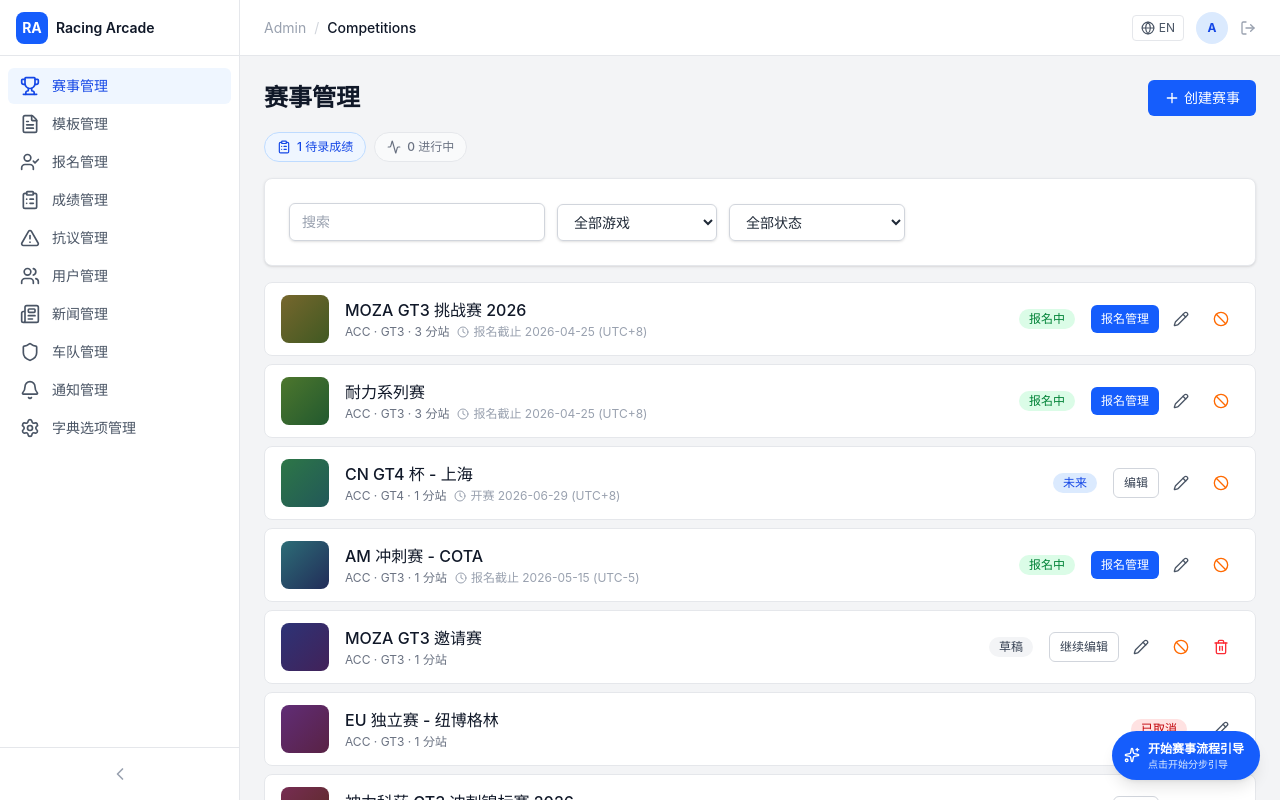
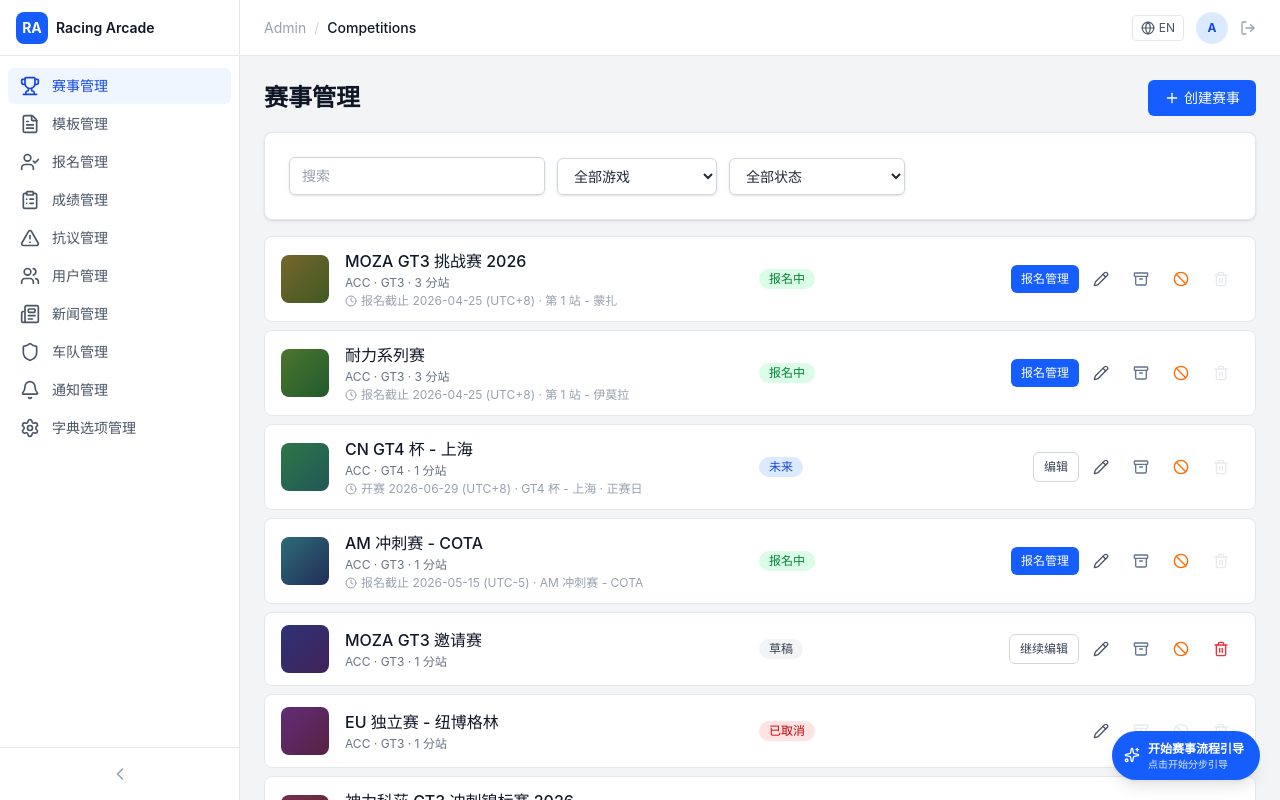
Before and after one commit to SagaLinZP/Racing-Arcade-Admin, a React (Vite) app: page /Racing-Arcade-Admin/competitions in a window 1280 px wide. Built offline with nearby package versions, Linux system fonts and the light colour scheme.

Commit message:
feat: add archived status and related functionalities for competitions

```diff
--- a/src/data/competitions.ts
+++ b/src/data/competitions.ts
@@ -10,6 +10,7 @@ export type CompetitionStatus =
   | 'RegistrationClosed'
   | 'InProgress'
   | 'Completed'
+  | 'Archived'
   | 'Cancelled'
 
 export type RoundStatus = CompetitionStatus | 'ResultsLocked'
@@ -286,7 +287,7 @@ export interface Competition {
   resultLockWindowHours?: number
   defaultRuleset: CompetitionRuleset
   rounds: Round[]
-  statusOverride?: 'Draft' | 'Cancelled'
+  statusOverride?: 'Draft' | 'Cancelled' | 'Archived'
   cancelledReason_zh?: string
   cancelledReason_en?: string
   createdBy: string
--- a/src/i18n/en.ts
+++ b/src/i18n/en.ts
@@ -157,6 +157,7 @@ export const en = {
       InProgress: 'In Progress',
       Completed: 'Completed',
       ResultsLocked: 'Results Locked',
+      Archived: 'Archived',
       Cancelled: 'Cancelled',
     },
     createFrom: 'Create From',
@@ -214,8 +215,6 @@ export const en = {
     ctaManageEvent: 'Manage event',
     ctaEnterResults: 'Enter results',
     ctaViewResults: 'View results',
-    todoResults: 'results to enter',
-    todoInProgress: 'in progress',
     regDeadline: 'Reg. closes',
     startsLabel: 'Starts',
     editCompetition: 'Edit Competition',
@@ -241,6 +240,8 @@ export const en = {
     tabRounds: 'Rounds & Schedule',
     deleteCompetition: 'Delete Competition',
     deleteCompetitionConfirm: 'Delete this competition? All rounds and sessions will be permanently deleted. This action cannot be undone.',
+    archiveCompetition: 'Archive (mark ended)',
+    unarchiveCompetition: 'Unarchive',
     cancelCompetition: 'Cancel Competition',
     cancelCompetitionConfirm: 'Cancel this competition? All rounds will also be cancelled. This will notify all registered drivers.',
     cancelCompetitionReason: 'Cancel Reason',
--- a/src/i18n/zh.ts
+++ b/src/i18n/zh.ts
@@ -157,6 +157,7 @@ export const zh = {
       InProgress: '进行中',
       Completed: '已结束',
       ResultsLocked: '成绩已锁定',
+      Archived: '已存档',
       Cancelled: '已取消',
     },
     createFrom: '创建方式',
@@ -214,8 +215,6 @@ export const zh = {
     ctaManageEvent: '管理赛事',
     ctaEnterResults: '录入成绩',
     ctaViewResults: '查看成绩',
-    todoResults: '待录成绩',
-    todoInProgress: '进行中',
     regDeadline: '报名截止',
     startsLabel: '开赛',
     editCompetition: '编辑赛事',
@@ -241,6 +240,8 @@ export const zh = {
     tabRounds: '分站与赛程',
     deleteCompetition: '删除赛事',
     deleteCompetitionConfirm: '确定删除此赛事？所有分站和环节也将同步删除，此操作不可撤销。',
+    archiveCompetition: '存档（标记结束）',
+    unarchiveCompetition: '撤销存档',
     cancelCompetition: '取消赛事',
     cancelCompetitionConfirm: '确认取消此赛事？所有分站也将同步取消，此操作将通知所有已报名车手。',
     cancelCompetitionReason: '取消原因',
--- a/src/lib/guards.ts
+++ b/src/lib/guards.ts
@@ -50,8 +50,13 @@ export function canDeleteCompetition(comp: Competition): boolean {
   return getCompetitionStatus(comp) === 'Draft'
 }
 
-/** 取消赛事：成绩公示/锁定（聚合 Completed）或已取消后不可取消。 */
+/** 取消赛事：成绩公示/锁定（聚合 Completed）、已存档或已取消后不可取消。 */
 export function canCancelCompetition(comp: Competition): boolean {
   const s = getCompetitionStatus(comp)
-  return s !== 'Completed' && s !== 'Cancelled'
+  return s !== 'Completed' && s !== 'Archived' && s !== 'Cancelled'
 }
+
+/** 存档/结束赛事（管理员手动）：除已取消外均可存档或撤销存档。 */
+export function canArchiveCompetition(comp: Competition): boolean {
+  return getCompetitionStatus(comp) !== 'Cancelled'
+}
--- a/src/lib/utils.ts
+++ b/src/lib/utils.ts
@@ -47,6 +47,7 @@ export function statusColor(status: string): string {
     case 'InProgress': return 'bg-orange-100 text-orange-700'
     case 'Completed': return 'bg-purple-100 text-purple-700'
     case 'ResultsLocked': return 'bg-emerald-100 text-emerald-700'
+    case 'Archived': return 'bg-slate-200 text-slate-600'
     case 'Cancelled': return 'bg-red-100 text-red-700'
     case 'pending': return 'bg-yellow-100 text-yellow-700'
     case 'reviewing': return 'bg-blue-100 text-blue-700'
--- a/src/pages/competitions/CompetitionListPage.tsx
+++ b/src/pages/competitions/CompetitionListPage.tsx
@@ -15,9 +15,9 @@ import { Select } from '@/components/ui/Select'
 import { Badge } from '@/components/ui/Badge'
 import { StatusBadge } from '@/components/ui/StatusBadge'
 import { Modal } from '@/components/ui/Modal'
-import { Plus, Pencil, Ban, Trash2, Clock, ClipboardList, Activity } from 'lucide-react'
-import { getCompetitionStatus } from '@/lib/utils'
-import { canCancelCompetition, canDeleteCompetition } from '@/lib/guards'
+import { Plus, Pencil, Ban, Trash2, Clock, Archive, ArchiveRestore } from 'lucide-react'
+import { cn, getCompetitionStatus } from '@/lib/utils'
+import { canCancelCompetition, canDeleteCompetition, canArchiveCompetition } from '@/lib/guards'
 import { formatDateTz } from '@/lib/timezone'
 
 function coverStyle(c: Competition): React.CSSProperties {
@@ -52,6 +52,7 @@ export function CompetitionListPage() {
     { value: 'RegistrationClosed', label: t('event.status.RegistrationClosed') },
     { value: 'InProgress', label: t('event.status.InProgress') },
     { value: 'Completed', label: t('event.status.Completed') },
+    { value: 'Archived', label: t('event.status.Archived') },
     { value: 'Cancelled', label: t('event.status.Cancelled') },
   ]
   const [search, setSearch] = useState('')
@@ -71,13 +72,11 @@ export function CompetitionListPage() {
     return matchesSearch && matchesGame && matchesStatus
   })
 
-  const totalNeedsResults = competitions.filter(c => getCompetitionStatus(c) !== 'Cancelled' && needsResults(c)).length
-  const totalInProgress = competitions.filter(c => getCompetitionStatus(c) === 'InProgress').length
-
   interface PrimaryAction { label: string; to: string; variant: 'primary' | 'secondary'; badge?: number }
   const primaryAction = (c: Competition): PrimaryAction | null => {
     const status = getCompetitionStatus(c)
     if (status === 'Cancelled') return null
+    if (status === 'Archived') return { label: t('competition.ctaViewResults'), to: `/results/competition/${c.id}`, variant: 'secondary' }
     if (status === 'Draft') return { label: t('competition.ctaContinueEdit'), to: `/competitions/${c.id}/edit`, variant: 'secondary' }
     if (status === 'RegistrationOpen') return { label: t('competition.ctaRegistrations'), to: `/registrations/competition/${c.id}`, variant: 'primary' }
     if (status === 'RegistrationClosed' || status === 'InProgress') return { label: t('competition.ctaManageEvent'), to: `/results/competition/${c.id}`, variant: 'primary' }
@@ -87,15 +86,24 @@ export function CompetitionListPage() {
     return { label: t('common.edit'), to: `/competitions/${c.id}/edit`, variant: 'secondary' }
   }
 
-  const milestone = (c: Competition): { label: string; date: string } | null => {
+  const roundName = (r: Competition['rounds'][number]) => lang === 'zh' ? r.name_zh : r.name_en
+  const stageName = (s: Competition['rounds'][number]['stages'][number]) => lang === 'zh' ? s.name_zh : s.name_en
+
+  const milestone = (c: Competition): { label: string; date: string; context: string } | null => {
     const status = getCompetitionStatus(c)
     if (status === 'RegistrationOpen') {
-      const future = c.rounds.map(r => new Date(r.registrationCloseAt).getTime()).filter(ts => ts > Date.now()).sort((a, b) => a - b)[0]
-      if (future) return { label: t('competition.regDeadline'), date: new Date(future).toISOString() }
+      const cand = c.rounds
+        .map(r => ({ ts: new Date(r.registrationCloseAt).getTime(), round: r }))
+        .filter(x => x.ts > Date.now())
+        .sort((a, b) => a.ts - b.ts)[0]
+      if (cand) return { label: t('competition.regDeadline'), date: new Date(cand.ts).toISOString(), context: roundName(cand.round) }
     }
-    if (status === 'Upcoming' || status === 'RegistrationClosed') {
-      const starts = c.rounds.flatMap(r => r.stages.map(s => new Date(s.startsAt).getTime())).filter(ts => ts > Date.now()).sort((a, b) => a - b)[0]
-      if (starts) return { label: t('competition.startsLabel'), date: new Date(starts).toISOString() }
+    if (status === 'Upcoming' || status === 'RegistrationClosed' || status === 'InProgress') {
+      const cand = c.rounds
+        .flatMap(r => r.stages.map(s => ({ ts: new Date(s.startsAt).getTime(), round: r, stage: s })))
+        .filter(x => x.ts > Date.now())
+        .sort((a, b) => a.ts - b.ts)[0]
+      if (cand) return { label: t('competition.startsLabel'), date: new Date(cand.ts).toISOString(), context: `${roundName(cand.round)} · ${stageName(cand.stage)}` }
     }
     return null
   }
@@ -124,6 +132,11 @@ export function CompetitionListPage() {
     setDeleteTarget(null)
   }
 
+  const toggleArchive = (c: Competition) => {
+    const archived = c.statusOverride === 'Archived'
+    updateCompetition({ ...c, statusOverride: archived ? undefined : ('Archived' as const) })
+  }
+
   return (
     <div className="p-6 space-y-4">
       <div className="flex items-center justify-between">
@@ -132,24 +145,6 @@ export function CompetitionListPage() {
           <Plus className="w-4 h-4 mr-1" />
           {t('competition.createCompetition')}
         </Button>
-      </div>
-
-      {/* To-do overview */}
-      <div className="flex flex-wrap gap-2">
-        <button
-          onClick={() => setStatusFilter('Completed')}
-          className={`flex items-center gap-1.5 rounded-full border px-3 py-1.5 text-xs font-medium transition-colors ${totalNeedsResults > 0 ? 'border-blue-200 bg-blue-50 text-blue-700 hover:bg-blue-100' : 'border-gray-200 bg-gray-50 text-gray-500'}`}
-        >
-          <ClipboardList className="w-3.5 h-3.5" />
-          {totalNeedsResults} {t('competition.todoResults')}
-        </button>
-        <button
-          onClick={() => setStatusFilter('InProgress')}
-          className={`flex items-center gap-1.5 rounded-full border px-3 py-1.5 text-xs font-medium transition-colors ${totalInProgress > 0 ? 'border-orange-200 bg-orange-50 text-orange-700 hover:bg-orange-100' : 'border-gray-200 bg-gray-50 text-gray-500'}`}
-        >
-          <Activity className="w-3.5 h-3.5" />
-          {totalInProgress} {t('competition.todoInProgress')}
-        </button>
       </div>
 
       {/* Filters */}
@@ -185,36 +180,51 @@ export function CompetitionListPage() {
               <div className="w-12 h-12 rounded-lg shrink-0" style={coverStyle(c)} />
               <div className="flex-1 min-w-0">
                 <div className="font-medium text-gray-900 truncate">{getName(c)}</div>
-                <div className="text-xs text-gray-500 mt-0.5 flex items-center gap-x-2 gap-y-0.5 flex-wrap">
-                  <span>{c.game} · {c.carClass} · {c.rounds.length} {t('competition.rounds').toLowerCase()}</span>
+                <div className="text-xs text-gray-500 mt-0.5 truncate">
+                  {c.game} · {c.carClass} · {c.rounds.length} {t('competition.rounds').toLowerCase()}
+                </div>
                 {ms && (
-                    <span className="inline-flex items-center gap-1 text-gray-400">
-                      <Clock className="w-3 h-3" />{ms.label} {formatDateTz(ms.date, c.timezone)}
-                    </span>
+                  <div className="text-xs text-gray-400 mt-0.5 flex items-center gap-1 truncate">
+                    <Clock className="w-3 h-3 shrink-0" />
+                    <span className="truncate">{ms.label} {formatDateTz(ms.date, c.timezone)} · {ms.context}</span>
+                  </div>
                 )}
               </div>
+              {/* Status — fixed-width slot keeps badges vertically aligned across rows */}
+              <div className="w-40 shrink-0 flex justify-start">
+                <StatusBadge status={status} label={t(`event.status.${status}`)} />
               </div>
-              <StatusBadge status={status} label={t(`event.status.${status}`)} />
               <div className="flex items-center gap-1 shrink-0" onClick={(e) => e.stopPropagation()}>
+                {/* Primary CTA — fixed-width slot keeps trailing icons aligned */}
+                <div className="w-36 flex justify-end">
                   {action && (
                     <Button variant={action.variant} size="sm" onClick={() => navigate(action.to)}>
                       {action.label}
                       {action.badge ? <Badge variant="danger" className="ml-1.5">{action.badge}</Badge> : null}
                     </Button>
                   )}
+                </div>
+                {/* Fixed-function icons — always rendered; greyed (disabled) when N/A */}
                 <Button variant="ghost" size="sm" onClick={() => navigate(`/competitions/${c.id}/edit`)} title={t('common.edit')}>
                   <Pencil className="w-4 h-4" />
                 </Button>
-                {canCancelCompetition(c) && (
-                  <Button variant="ghost" size="sm" onClick={() => { setCancelTarget(c); setCancelReason('') }} title={t('competition.cancelCompetition')}>
-                    <Ban className="w-4 h-4 text-orange-500" />
+                {(() => {
+                  const archived = c.statusOverride === 'Archived'
+                  const canArchive = canArchiveCompetition(c)
+                  return (
+                    <Button variant="ghost" size="sm" disabled={!canArchive} onClick={() => toggleArchive(c)} title={archived ? t('competition.unarchiveCompetition') : t('competition.archiveCompetition')}>
+                      {archived
+                        ? <ArchiveRestore className={cn('w-4 h-4', canArchive ? 'text-slate-600' : 'text-gray-300')} />
+                        : <Archive className={cn('w-4 h-4', canArchive ? 'text-slate-500' : 'text-gray-300')} />}
                     </Button>
-                )}
-                {canDeleteCompetition(c) && (
-                  <Button variant="ghost" size="sm" onClick={() => setDeleteTarget(c)} title={t('competition.deleteCompetition')}>
-                    <Trash2 className="w-4 h-4 text-red-500" />
+                  )
+                })()}
+                <Button variant="ghost" size="sm" disabled={!canCancelCompetition(c)} onClick={() => { setCancelTarget(c); setCancelReason('') }} title={t('competition.cancelCompetition')}>
+                  <Ban className={cn('w-4 h-4', canCancelCompetition(c) ? 'text-orange-500' : 'text-gray-300')} />
                 </Button>
-                )}
+                <Button variant="ghost" size="sm" disabled={!canDeleteCompetition(c)} onClick={() => setDeleteTarget(c)} title={t('competition.deleteCompetition')}>
+                  <Trash2 className={cn('w-4 h-4', canDeleteCompetition(c) ? 'text-red-500' : 'text-gray-300')} />
+                </Button>
               </div>
             </div>
           )
```
Also changed, not shown: .claude/launch.json (added). Lines whose indentation alone changed are shown as unchanged.
